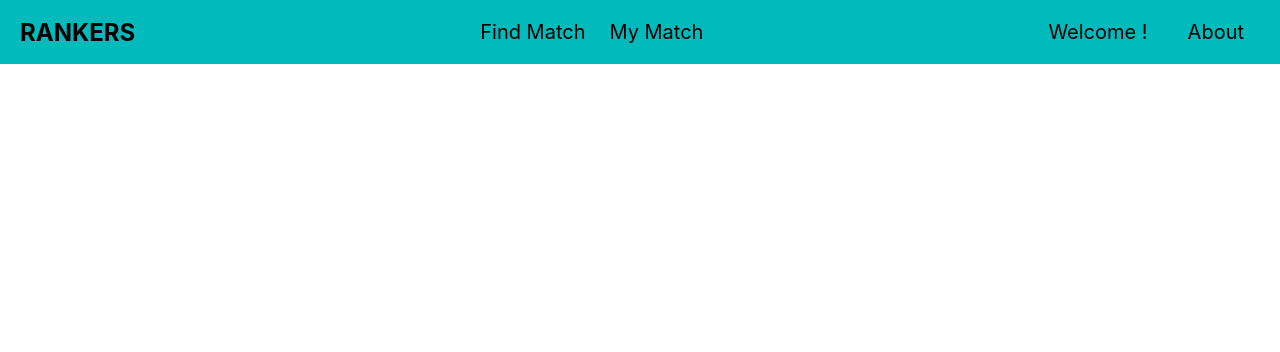
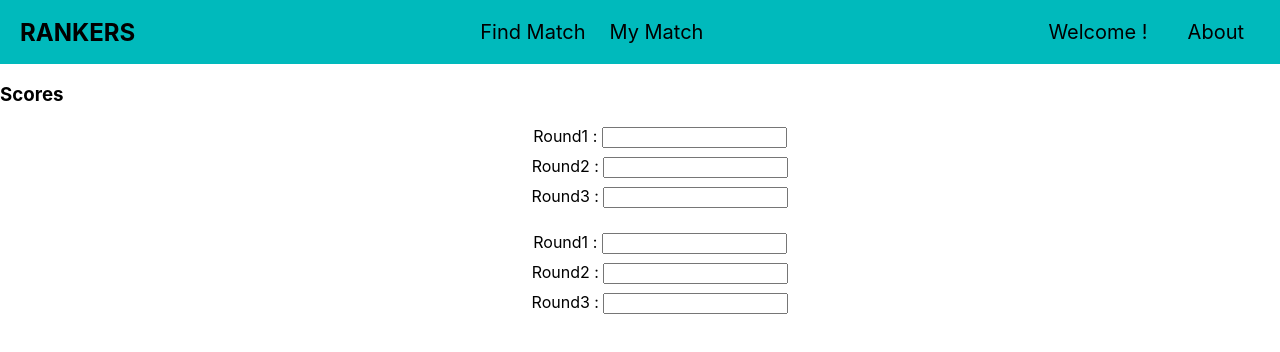
Before and after one commit to unow0517/RANKERS, a React (Create React App) app in the folder client/: page /submitresult in a window 1280 px wide. Shown: the top 352 px of the page. Built offline with nearby package versions, Linux system fonts and the light colour scheme; no server answers.

Commit message:
submit results

```diff
--- a/client/src/App.css
+++ b/client/src/App.css
@@ -264,9 +264,6 @@ li {
 	text-align: center;
 }
 
-/* .ul {
-	margin:auto;
-} */
 .matchList{
 	padding: 3rem;
 }
@@ -278,13 +275,19 @@ li {
 .matchContainer .versus{
 	font-size: 1.5rem;
 	background: green;
-	padding:1rem;
+	padding:1.5rem;
 	font-weight:700;
-	text-align: center;
-	margin: 1rem 0;
 }
 .userContainer{
 	justify-content: center;
 	background:grey;
 	padding: 1.5rem;
 }
+
+.scoreContainer{
+	padding : 0.25rem;
+}
+
+.scoreTitle{
+	margin-bottom: 0.5rem;
+}
--- a/client/src/App.js
+++ b/client/src/App.js
@@ -10,6 +10,7 @@ import './App.css';
 import { useEffect, useState } from 'react';
 import axios from 'axios';
 import Match from './components/match';
+import Submitresult from './subcomponents/match_submitresult'
 
 function App() {
   const [loggedIn, setLoggedIn] = useState(false)
@@ -72,6 +73,7 @@ function App() {
 		  <Route path="/profile" element={<Profile email={email} setLoggedIn={setLoggedIn} loggedIn = {loggedIn}/>} />
 		  <Route path="/leaderboard" element={<Leaderboard/>}/>
 		  <Route path="/match" element={<Match email={email} loggedIn = {loggedIn} matchData={matchData} />}/>
+		  <Route path="/submitresult" element={<Submitresult/>}/>
         </Routes>
       </BrowserRouter>
     </div>
--- a/client/src/components/match.js
+++ b/client/src/components/match.js
@@ -1,13 +1,24 @@
-import React from 'react';
+import React, {useState} from 'react';
 import "../App.css"
+import Usercontainer from '../subcomponents/match_userContainer'
+import {Link} from "react-router-dom";
 
 const Match = (props) => {
+	const [user1Email, setUser1Email] = useState("");
+	const [user2Email, setUser2Email] = useState("");
+	const [user1scores, setUser1Scores] = useState([]);
+	const [user2scores, setUser2Scores] = useState([])
+
 	const matchData = props.matchData;
 	var email = '';
 	if(localStorage.getItem("user")){
 		email = JSON.parse(localStorage.getItem("user")).email;
 	}
 	console.log("matchData",matchData)
+
+	const onClickSubmit = () => {
+		console.log("Click", user1Email)
+	}
 	var matchPrint = "";
 	matchPrint = matchData.map( (item,index) => {
 		if(item.user1_email === email || item.user2_email === email){
@@ -15,25 +26,27 @@ const Match = (props) => {
 				<li className="matchList" key={index}>
 					<h1><b>{item.date.split('T')[0]}, {item.time}</b></h1>
 					<div className="matchContainer">
-						<div className="userContainer">
-							<div>{item.user1_email}</div>
-							<div>rating: {item.user1_rating}</div>
-							<div>
-								<label for="score1">Score : </label>
-								<input type="number" name="score1" id="score1"/>
-							</div>
+						<Usercontainer
+							user_email={item.user1_email}
+							user_rating={item.user1_rating}
+							setUserEmail={setUser1Email}
+							scores={setUser1Scores}
+						/>
+						<div className="versus">
+							<div>VS</div>
 						</div>
-						<div className="versus">
-							VS
-						</div>
-						<div className="userContainer">
-							<div>{item.user2_email}</div>
-							<div>rating: {item.user2_rating}</div>
-							<div>
-								<label for="score2">Score : </label>
-								<input type="number" name="score2" id="score1"/>
-							</div>
-						</div>
+						<Usercontainer
+							user_email={item.user2_email}
+							user_rating={item.user2_rating}
+							setUserEmail={setUser2Email}
+							scores={setUser2Scores}
+						/>
+						<input
+         					className={"inputButton"}
+         					type="button"
+         					onClick={onClickSubmit}
+         					value="Submit Results"
+						/>
 					</div>
 				</li>
 			)
--- /dev/null
+++ b/client/src/subcomponents/match_submitresult.js
@@ -0,0 +1,39 @@
+import React from 'react';
+
+const Submitresult = (props) => {
+	return (
+		<div>
+			<h3 className="scoreTitle">Scores</h3>
+			<ul>
+				<li className='scoreContainer'>
+					<label for="score1">Round1 : </label>
+					<input type="number" name="score1" id="score1"/>
+				</li>
+				<li className='scoreContainer'>
+					<label for="score2">Round2 : </label>
+					<input type="number" name="score2" id="score2"/>
+				</li>
+				<li className='scoreContainer'>
+					<label for="score3">Round3 : </label>
+					<input type="number" name="score3" id="score3"/>
+				</li>
+			</ul>
+			<ul>
+				<li className='scoreContainer'>
+					<label for="score1">Round1 : </label>
+					<input type="number" name="score1" id="score1"/>
+				</li>
+				<li className='scoreContainer'>
+					<label for="score2">Round2 : </label>
+					<input type="number" name="score2" id="score2"/>
+				</li>
+				<li className='scoreContainer'>
+					<label for="score3">Round3 : </label>
+					<input type="number" name="score3" id="score3"/>
+				</li>
+			</ul>
+		</div>
+	)
+}
+
+export default Submitresult;
--- /dev/null
+++ b/client/src/subcomponents/match_userContainer.js
@@ -0,0 +1,53 @@
+import React, { useEffect } from 'react';
+import "../App.css"
+
+const Usercontainer = (props) => {
+	const round1Score = [];
+	const round2Score = [];
+	const round3Score = [];
+
+
+	useEffect(()=>{
+		props.setUserEmail(props.user_email)
+	})
+
+	return (
+		<div className="userContainer">
+			<div>{props.user_email}</div>
+			<div>rating: {props.user_rating}</div>
+			<h3 className="scoreTitle">Scores</h3>
+			<ul>
+				<li className='scoreContainer'>
+					<label for="score1">Round1 : </label>
+					<input
+						type="number"
+						name="score1"
+						id="score1"
+						onChange={ev => round1Score.push(ev.target.value)}
+					/>
+				</li>
+				<li className='scoreContainer'>
+					<label for="score2">Round2 : </label>
+					<input
+						type="number"
+						name="score2"
+						id="score2"
+						onChange={ev => round2Score.push(ev.target.value)}
+					/>
+				</li>
+				<li className='scoreContainer'>
+					<label for="score3">Round3 : </label>
+					<input
+						type="number"
+						name="score3"
+						id="score3"
+						onChange ={ev => round3Score.push(ev.target.value)}
+					/>
+				</li>
+			</ul>
+		</div>
+
+	)
+}
+
+export default Usercontainer;
```
Also changed, not shown: 1 other file (tests, documents, lock files or other folders).
